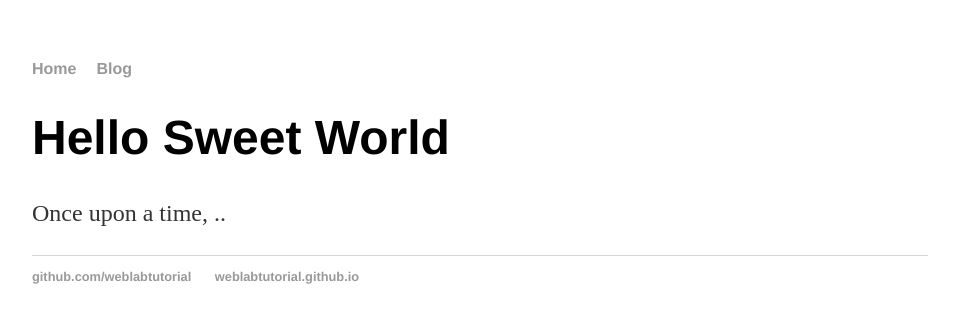
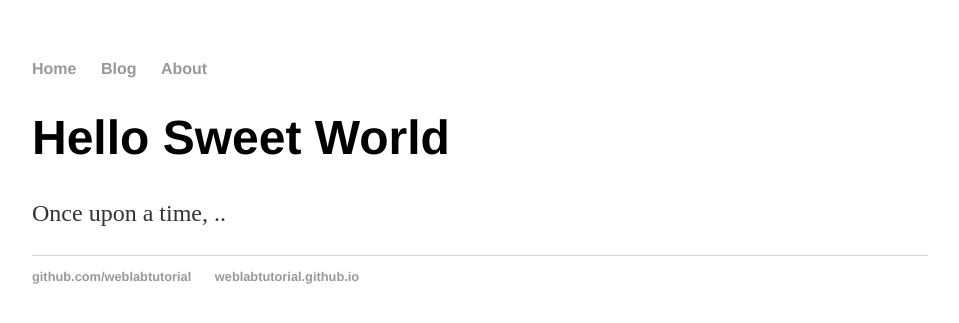
Before and after one commit to JoeDunne212/JoeDunne212.github.io, a Jekyll site: the page built from index.html, in a window 1280 px wide. Shown: the top 323 px of the page, without its empty margins (160-1119 px from the left). Built offline with Jekyll 4.4.1, drawn with Linux system fonts in a browser that asks for light colours.

Commit message:
Update default.html

```diff
--- a/_layouts/default.html
+++ b/_layouts/default.html
@@ -1 +1,24 @@
-<!DOCTYPE html><html><head><title>{{ page.title }}</title><!--link to main stylesheet --><link rel="stylesheet" type="text/css" href="/css/main.css"></head><body><nav><ul><li><a href="/">Home</a></li><li><a href="/blog">Blog</a></li></ul></nav><div class="container">{{ content }}</div><footer><ul><li><a href="https://github.com/weblabtutorial">github.com/weblabtutorial</a></li><li><a href="https://weblabtutorial.github.io"> weblabtutorial.github.io </a></li></ul></footer></body></html>
+<!DOCTYPE html>
+<html>
+   <head>
+      <title>{{ page.title }}</title>
+      <!--link to main stylesheet -->
+      <link rel="stylesheet" type="text/css" href="/css/main.css">
+   </head>
+   <body>
+      <nav>
+         <ul>
+            <li><a href="/">Home</a></li>
+            <li><a href="/blog">Blog</a></li>
+           <li><a href="/about">About</a></li>
+         </ul>
+      </nav>
+      <div class="container">{{ content }}</div>
+      <footer>
+         <ul>
+            <li><a href="https://github.com/weblabtutorial">github.com/weblabtutorial</a></li>
+            <li><a href="https://weblabtutorial.github.io"> weblabtutorial.github.io </a></li>
+         </ul>
+      </footer>
+   </body>
+</html>
```
